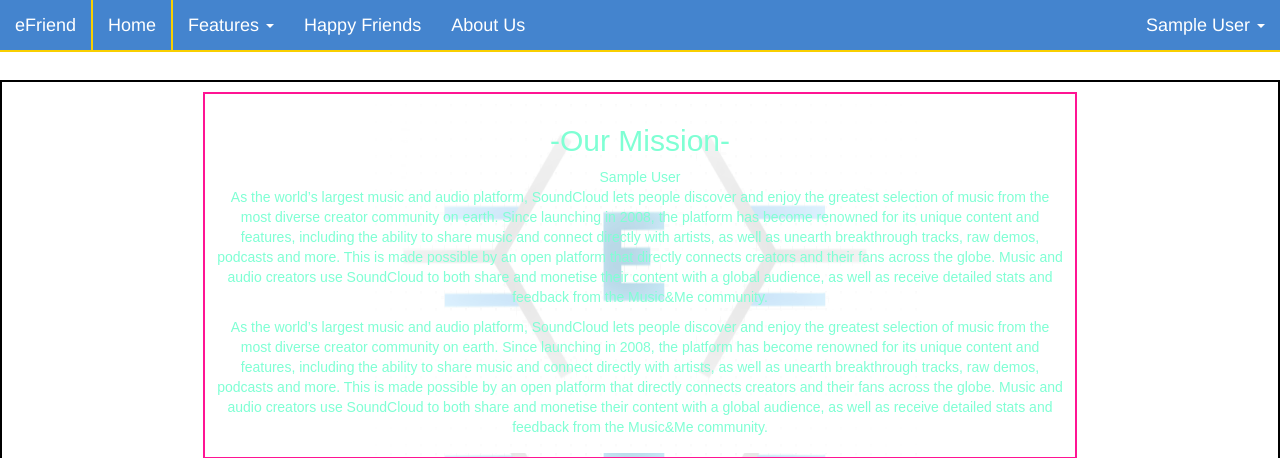
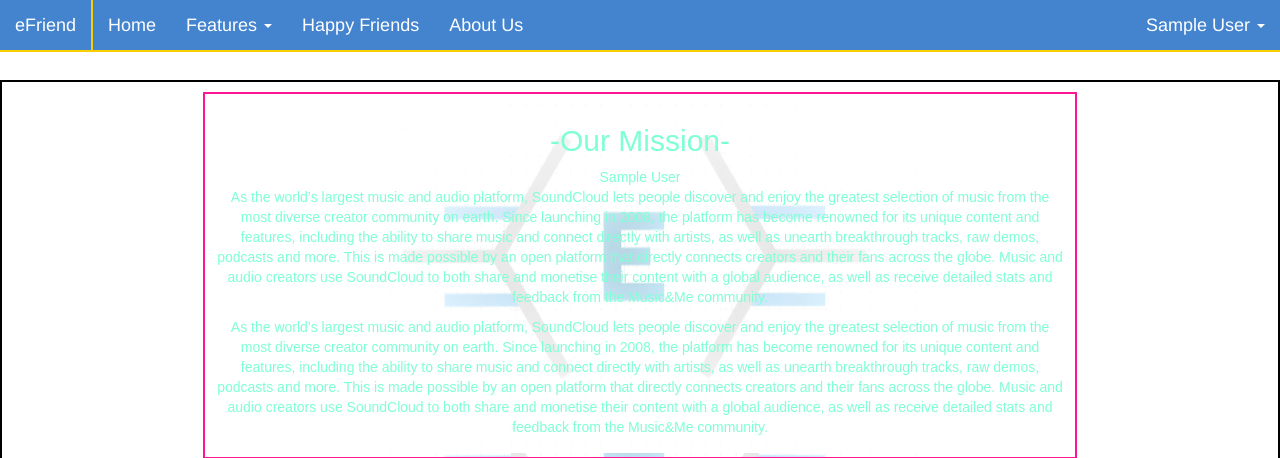
Before and after one commit to mjb0899/efriendApp, a PHP site: page /aboutUs.php in a window 1280 px wide, with the pointer over the restyled element. Shown: the top 458 px of the page. Run offline with PHP 8.4, Linux system fonts and the light colour scheme; the visitor is signed in with stand-in values (Sample User, id 1); some libraries are stand-ins or nearby versions.

Commit message:
Inital Commits

```diff
--- a/css/main.css
+++ b/css/main.css
@@ -40,7 +40,7 @@ ul.nav a:hover{
 	color: #F9CF00;
 	background-color: #4484CE;
 	border-left: 2px solid #F9CF00;
-	border-right: 2px solid #F9CF00;
+
 
 
 }
```
